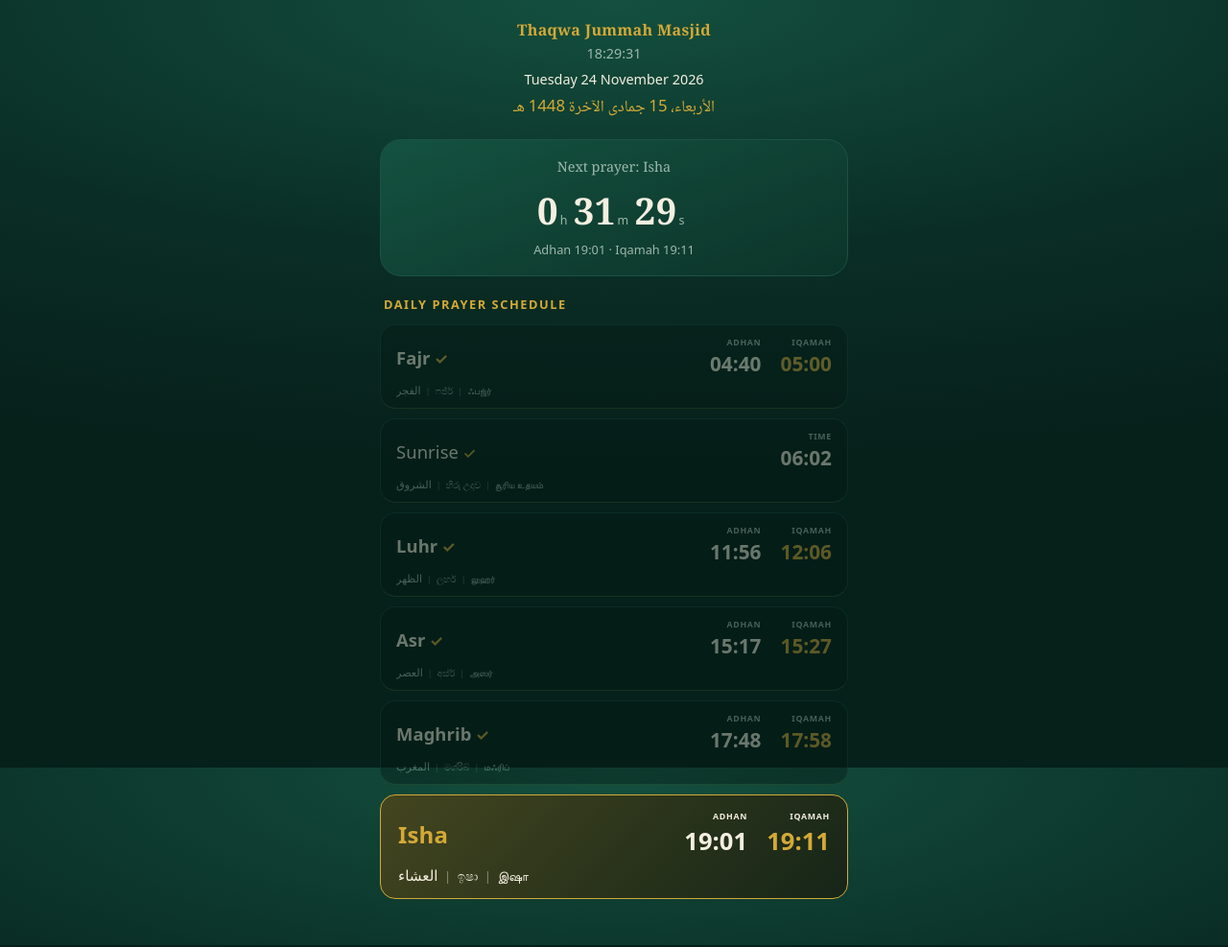
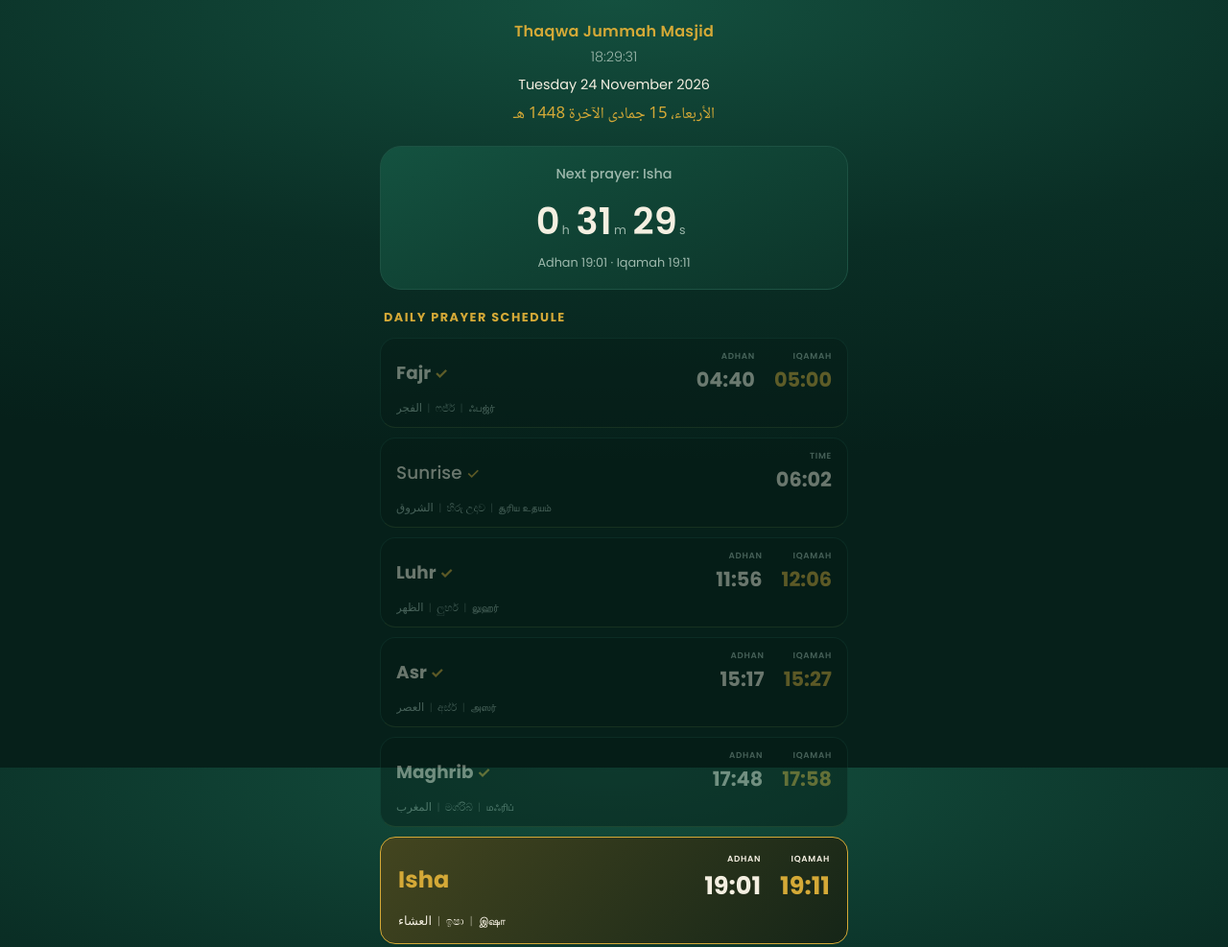
Before and after one commit to DevArafath/TJM_PrayerTime, a plain HTML site: page index.html in a window 1280 px wide. Shown: the top 987 px of the page at 96% size. Drawn offline with Linux system fonts and the light colour scheme.

Commit message:
Add files via upload

```diff
--- a/style.css
+++ b/style.css
@@ -1,13 +1,18 @@
-:root{--bg:#0a2e25;--bg2:#06201a;--card:#051a15;--ink:#f4efe1;--mute:#9db8ac;--gold:#d4a937;--line:#1d5243}
+@font-face{font-family:Poppins;font-style:normal;font-weight:300;font-display:swap;src:url(fonts/poppins-300.woff2) format('woff2')}
+@font-face{font-family:Poppins;font-style:normal;font-weight:400;font-display:swap;src:url(fonts/poppins-400.woff2) format('woff2')}
+@font-face{font-family:Poppins;font-style:normal;font-weight:500;font-display:swap;src:url(fonts/poppins-500.woff2) format('woff2')}
+@font-face{font-family:Poppins;font-style:normal;font-weight:600;font-display:swap;src:url(fonts/poppins-600.woff2) format('woff2')}
+@font-face{font-family:Poppins;font-style:normal;font-weight:700;font-display:swap;src:url(fonts/poppins-700.woff2) format('woff2')}
+:root{--sans:Poppins,system-ui,-apple-system,"Segoe UI",Roboto,sans-serif;--bg:#0a2e25;--bg2:#06201a;--card:#051a15;--ink:#f4efe1;--mute:#9db8ac;--gold:#d4a937;--line:#1d5243}
 *{box-sizing:border-box;margin:0}
 html,body{min-height:100%;background:var(--bg2)}
-body{font-family:system-ui,-apple-system,"Segoe UI",Roboto,sans-serif;color:var(--ink);
+body{font-family:var(--sans);color:var(--ink);
  background:radial-gradient(120% 60% at 50% 0,#14503f 0,var(--bg) 55%,var(--bg2) 100%) fixed;
  padding:env(safe-area-inset-top) env(safe-area-inset-right) env(safe-area-inset-bottom) env(safe-area-inset-left)}
 main{max-width:520px;margin:0 auto;padding:20px 16px 32px}
 header{text-align:center}
-h1{font:600 1rem Georgia,"Iowan Old Style",serif;letter-spacing:.02em;color:var(--gold)}
-#clock{font:300 .9rem system-ui;color:var(--mute);margin-top:4px;font-variant-numeric:tabular-nums}
+h1{font:600 1rem var(--sans);letter-spacing:.02em;color:var(--gold)}
+#clock{font:300 .9rem var(--sans);color:var(--mute);margin-top:4px;font-variant-numeric:tabular-nums}
 #gdate{margin-top:8px;font-size:.9rem}
 #hdate{color:var(--mute);font-size:.82rem;margin-top:2px}
 #hdateAr{font:500 1.05rem "Noto Naskh Arabic","Geeza Pro","Traditional Arabic",serif;margin-top:6px;color:var(--gold)}
@@ -15,31 +20,31 @@ h1{font:600 1rem Georgia,"Iowan Old Style",serif;letter-spacing:.02em;color:var(
 #hero{margin:18px 0;padding:18px 12px;text-align:center;border:1px solid var(--line);border-radius:22px;
  background:linear-gradient(160deg,#145240,#0c3429)}
 #hero.iqamah{border-color:var(--gold);box-shadow:0 0 0 1px var(--gold) inset}
-#label{font:500 .9rem Georgia,serif;color:var(--mute)}
-#count{font:600 2.1rem Georgia,"Iowan Old Style",serif;margin:10px 0 6px;font-variant-numeric:tabular-nums;letter-spacing:.01em}
-#count small{font:400 .78rem system-ui;color:var(--mute);margin:0 .5em 0 .15em}
+#label{font:500 .9rem var(--sans);color:var(--mute)}
+#count{font:600 2.1rem var(--sans);margin:10px 0 6px;font-variant-numeric:tabular-nums;letter-spacing:.01em}
+#count small{font:400 .78rem var(--sans);color:var(--mute);margin:0 .5em 0 .15em}
 #sub{color:var(--mute);font-size:.8rem}
 
 /* schedule */
 .sched-title{display:flex;align-items:center;gap:10px;padding:2px 4px 12px;color:var(--gold);
- font:700 .8rem system-ui;letter-spacing:.12em;text-transform:uppercase}
+ font:700 .8rem var(--sans);letter-spacing:.12em;text-transform:uppercase}
 #list{display:grid;gap:10px}
 .card{display:grid;grid-template-columns:1fr auto auto;column-gap:20px;align-items:center;
  padding:12px 16px 11px;border-radius:16px;background:var(--card);border:1px solid #123d32;
  border-bottom-color:#2f4a2a;font-variant-numeric:tabular-nums;transition:opacity .4s}
 .card b{font-weight:700;font-size:1.15rem;letter-spacing:.005em}
 .t{text-align:right}
-.t small{display:block;font:600 .55rem system-ui;letter-spacing:.08em;text-transform:uppercase;color:var(--mute);margin-bottom:2px}
-.t strong{font:700 1.3rem system-ui;white-space:nowrap}
+.t small{display:block;font:600 .55rem var(--sans);letter-spacing:.08em;text-transform:uppercase;color:var(--mute);margin-bottom:2px}
+.t strong{font:700 1.3rem var(--sans);white-space:nowrap}
 .tq strong{color:var(--gold)}
 .ap{font-size:.5em;font-weight:600;margin-left:.25em;color:var(--mute)}
 .tq .ap{color:var(--gold);opacity:.8}
 .sun .t1{grid-column:3}
 .sun b{font-weight:500}
 .sub{grid-column:1/-1;grid-row:2;display:flex;flex-wrap:nowrap;align-items:baseline;gap:.5em;margin-top:6px;
- white-space:nowrap;overflow:hidden;font-size:.60rem;color:var(--mute)}
+ white-space:nowrap;overflow:hidden;font-size:.66rem;color:var(--mute)}
 .sub i{font-style:normal;opacity:.45}
-.sub span[lang=ar]{font-size:.70rem}
+.sub span[lang=ar]{font-size:.74rem}
 
 .card.done{opacity:.42}
 .card.done b::after{content:" ✓";color:var(--gold);font-size:1rem}
@@ -48,8 +53,8 @@ h1{font:600 1rem Georgia,"Iowan Old Style",serif;letter-spacing:.02em;color:var(
 .card.now b{font-size:1.5rem;color:var(--gold)}
 .card.now .t strong{font-size:1.6rem}
 .card.now .t small{color:var(--ink)}
-.card.now .sub{color:var(--ink);font-size:.82rem;margin-top:8px}
-.card.now .sub span[lang=ar]{font-size:.95rem}
+.card.now .sub{color:var(--ink);font-size:.72rem;margin-top:8px}
+.card.now .sub span[lang=ar]{font-size:.8rem}
 .card.now.iq .tq strong{text-shadow:0 0 16px rgba(212,169,55,.65)}
 
 #msg{margin-top:16px;text-align:center;color:var(--mute);font-size:.8rem}
--- a/sw.js
+++ b/sw.js
@@ -1,6 +1,7 @@
 // Bump VERSION whenever you change index.html, style.css, app.js or icons.
-const VERSION = 'v5', CACHE = 'prayer-times-' + VERSION;
+const VERSION = 'v7', CACHE = 'prayer-times-' + VERSION;
 const SHELL = ['./', 'index.html', 'style.css', 'app.js', 'manifest.json',
+  'fonts/poppins-300.woff2', 'fonts/poppins-400.woff2', 'fonts/poppins-500.woff2', 'fonts/poppins-600.woff2', 'fonts/poppins-700.woff2',
   'icons/icon-192.png', 'icons/icon-512.png', 'data/prayer-times.json', 'data/settings.json'];
 
 self.addEventListener('install', e => e.waitUntil(
```
Also changed, not shown: fonts/Poppins-OFL-LICENSE.txt (added), fonts/poppins-300.woff2 (added), fonts/poppins-400.woff2 (added), fonts/poppins-500.woff2 (added), fonts/poppins-600.woff2 (added), fonts/poppins-700.woff2 (added).
